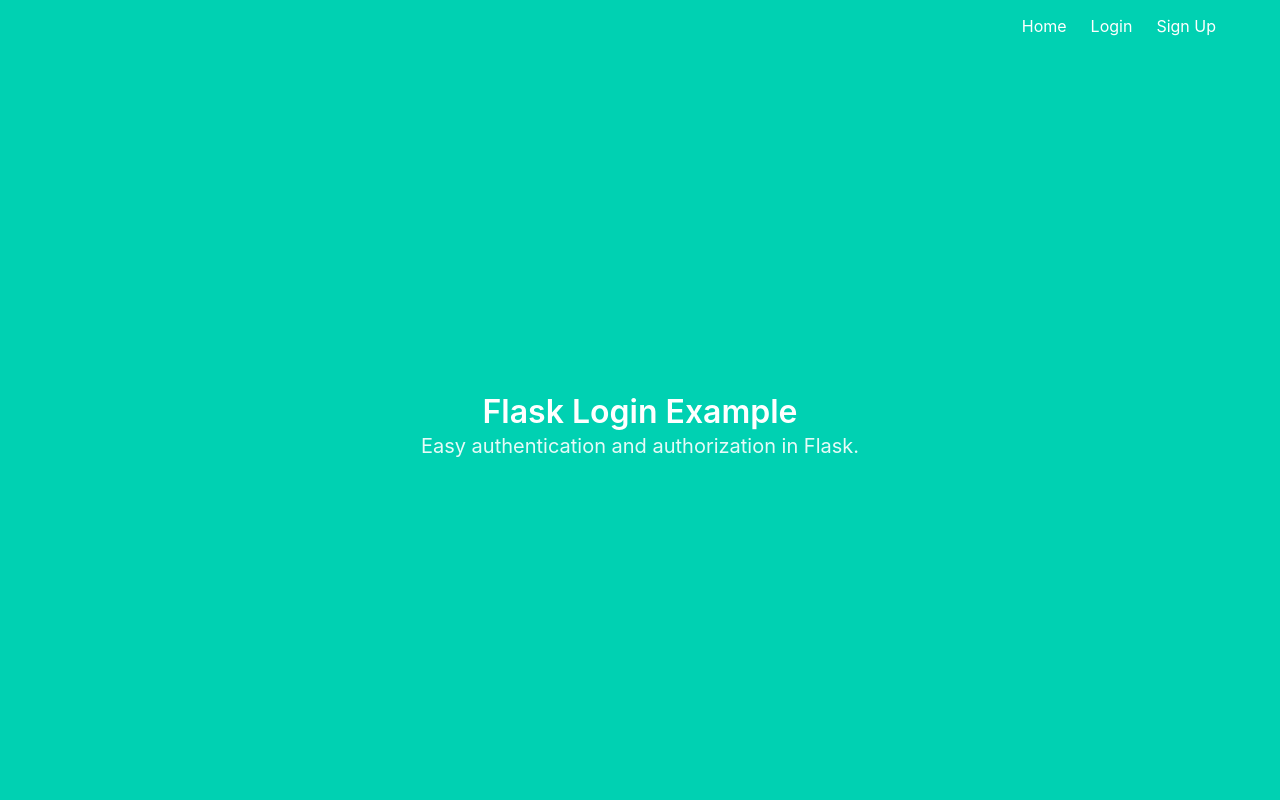
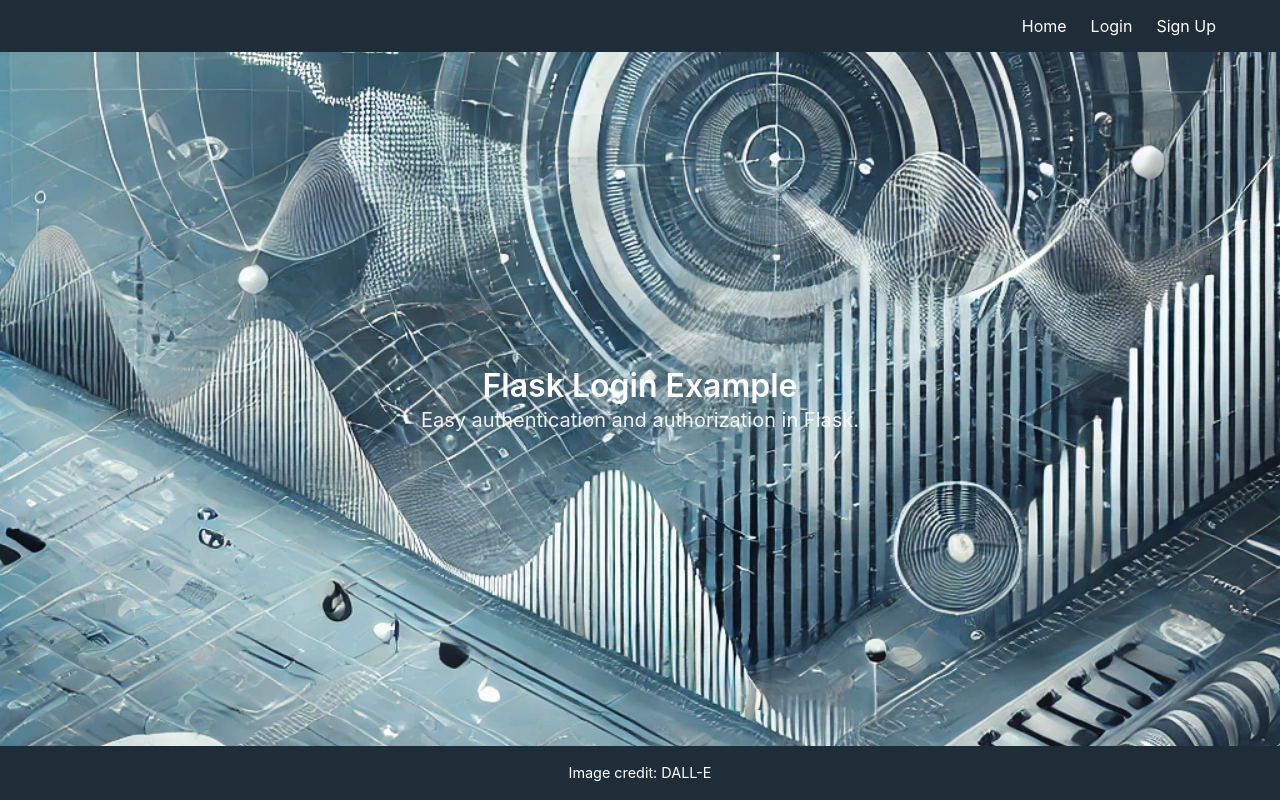
Before and after one commit to kr3kls/OpenWaves, a Flask app: page / in a window 1280 px wide. Run offline with Flask 3, Linux system fonts and the light colour scheme; some libraries are stand-ins or nearby versions.

Commit message:
basic UI
-Added basic UI styling

```diff
--- a/openwaves/templates/base.html
+++ b/openwaves/templates/base.html
@@ -7,12 +7,50 @@
     <meta name="viewport" content="width=device-width, initial-scale=1">
     <title>Flask Auth Example</title>
     <link rel="stylesheet" href="https://cdnjs.cloudflare.com/ajax/libs/bulma/0.7.2/css/bulma.min.css" />
+    <style nonce="{{ g.csp_nonce }}">
+        .hero {
+            background-image: url("{{ url_for('static', filename='images/background.webp') }}");
+            background-size: cover;
+            background-position: center center;
+            background-repeat: no-repeat;
+            position: relative;
+            z-index: 1;
+        }
+
+        .navbar {
+            background-color: #1F2D38;
+            position: fixed;
+            top: 0;
+            left: 0;
+            width: 100%;
+            z-index: 10;
+        }
+
+        .navbar-item {
+            color: white;
+        }
+
+        footer {
+            background-color: #1F2D38;
+            color: white;
+            padding: 1rem;
+            text-align: center;
+            font-size: 0.9rem;
+            position: absolute;
+            bottom: 0;
+            left: 0;
+            width: 100%;
+            z-index: 10;
+        }
+
+        .hero-body {
+            padding-top: 4rem;  /* To prevent content from overlapping with navbar */
+            padding-bottom: 4rem; /* To prevent content from overlapping with footer */
+        }
+    </style>
 </head>
 
 <body>
-    <section class="hero is-primary is-fullheight">
-
-        <div class="hero-head">
     <nav class="navbar">
         <div class="container">
             <div id="navbarMenuHeroA" class="navbar-menu">
@@ -59,8 +97,8 @@
             </div>
         </div>
     </nav>
-        </div>
 
+    <section class="hero is-primary is-fullheight">
         <div class="hero-body">
             <div class="container has-text-centered">
                 <!-- Flash messages -->
@@ -79,5 +117,9 @@
             </div>
         </div>
     </section>
+
+    <footer>
+        Image credit: DALL-E
+    </footer>
 </body>
 </html>
```
Also changed, not shown: openwaves/static/images/background.webp (added). Lines whose indentation alone changed are shown as unchanged.
